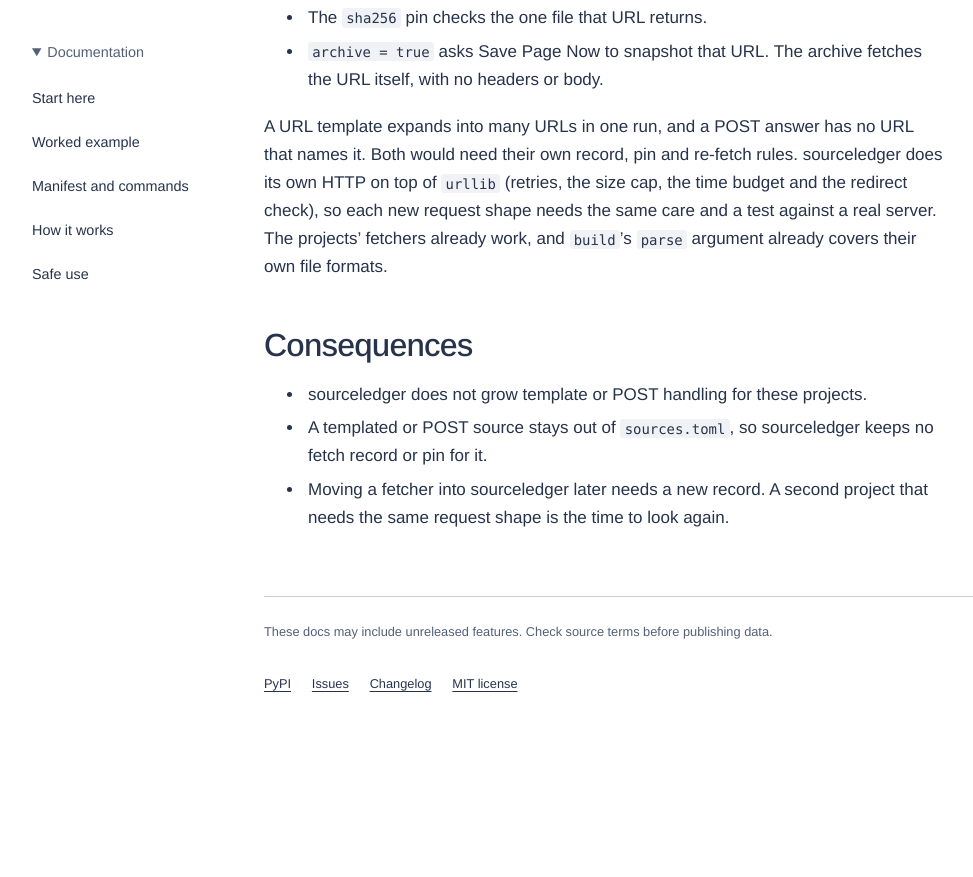
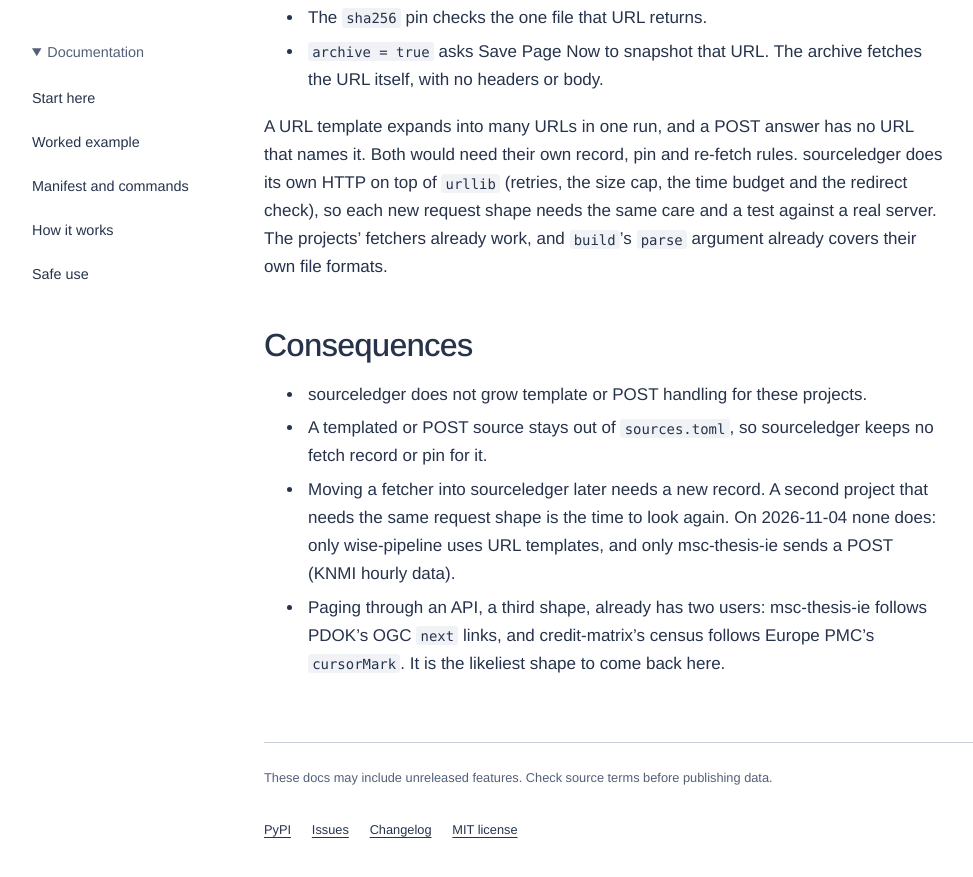
Before and after one commit to simonvanlierde/sourceledger, a Jekyll site: the page built from docs/decisions/0002-fetchers-stay-in-each-project.md, in a window 1280 px wide and 900 px high, scrolled down 875 px. Shown: the top 877 px of the window, without its empty margins (16-989 px from the left). Built offline with Jekyll 4.4.1, drawn with Linux system fonts in a browser that asks for light colours; our own code applies the rules of GitHub Pages for plain Markdown files; before the commit the page ends 1629 px from its top, so only the background shows below that.

Commit message:
docs(decisions): count the projects with each request shape
Signed-off-by: Simon van Lierde <90462640+simonvanlierde@users.noreply.github.com>

```diff
--- a/docs/decisions/0002-fetchers-stay-in-each-project.md
+++ b/docs/decisions/0002-fetchers-stay-in-each-project.md
@@ -23,4 +23,5 @@ A URL template expands into many URLs in one run, and a POST answer has no URL t
 
 - sourceledger does not grow template or POST handling for these projects.
 - A templated or POST source stays out of `sources.toml`, so sourceledger keeps no fetch record or pin for it.
-- Moving a fetcher into sourceledger later needs a new record. A second project that needs the same request shape is the time to look again.
+- Moving a fetcher into sourceledger later needs a new record. A second project that needs the same request shape is the time to look again. On 2026-11-04 none does: only wise-pipeline uses URL templates, and only msc-thesis-ie sends a POST (KNMI hourly data).
+- Paging through an API, a third shape, already has two users: msc-thesis-ie follows PDOK's OGC `next` links, and credit-matrix's census follows Europe PMC's `cursorMark`. It is the likeliest shape to come back here.
```
